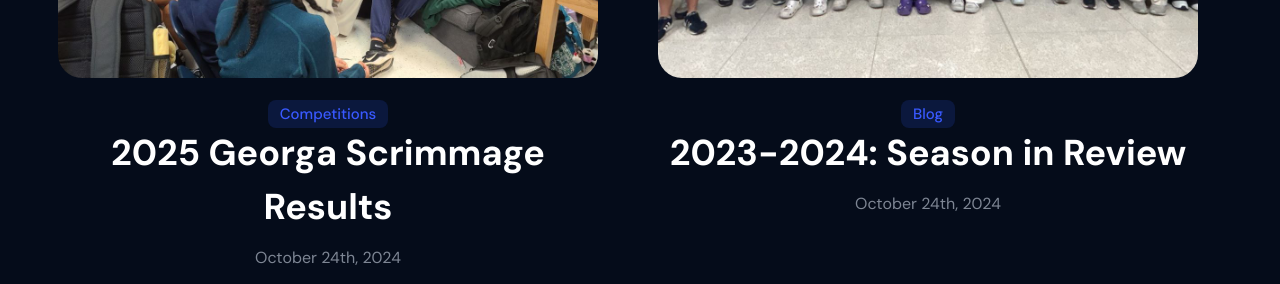
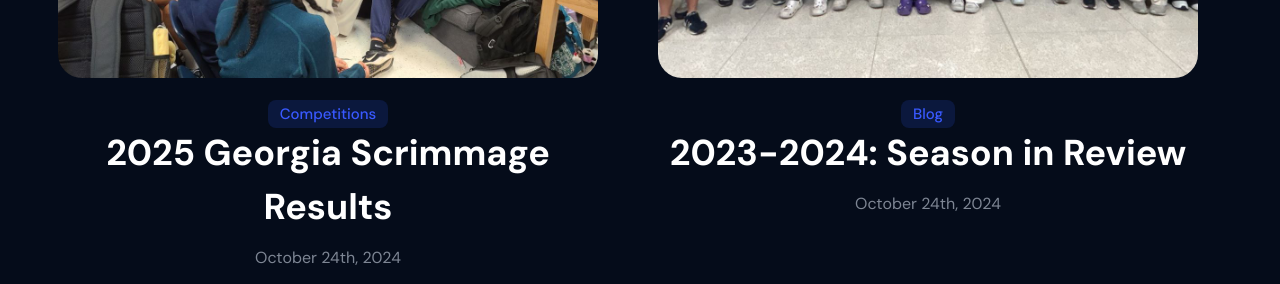
Before and after one commit to i30101/woodsonscioly-test, a React (Create React App) app: page /blog in a window 1280 px wide. Shown: the part 780-1064 px from the top of the page. Built offline with nearby package versions, Linux system fonts and the light colour scheme.

Commit message:
spelling

```diff
--- a/src/blog.tsx
+++ b/src/blog.tsx
@@ -47,7 +47,7 @@ function Blog() {
             <BlogContainer
                 image={georgia}
                 category="Competitions"
-                title="2025 Georga Scrimmage Results"
+                title="2025 Georgia Scrimmage Results"
                 date="October 24th, 2024" />
             <BlogContainer
                 image={season2024}
```
